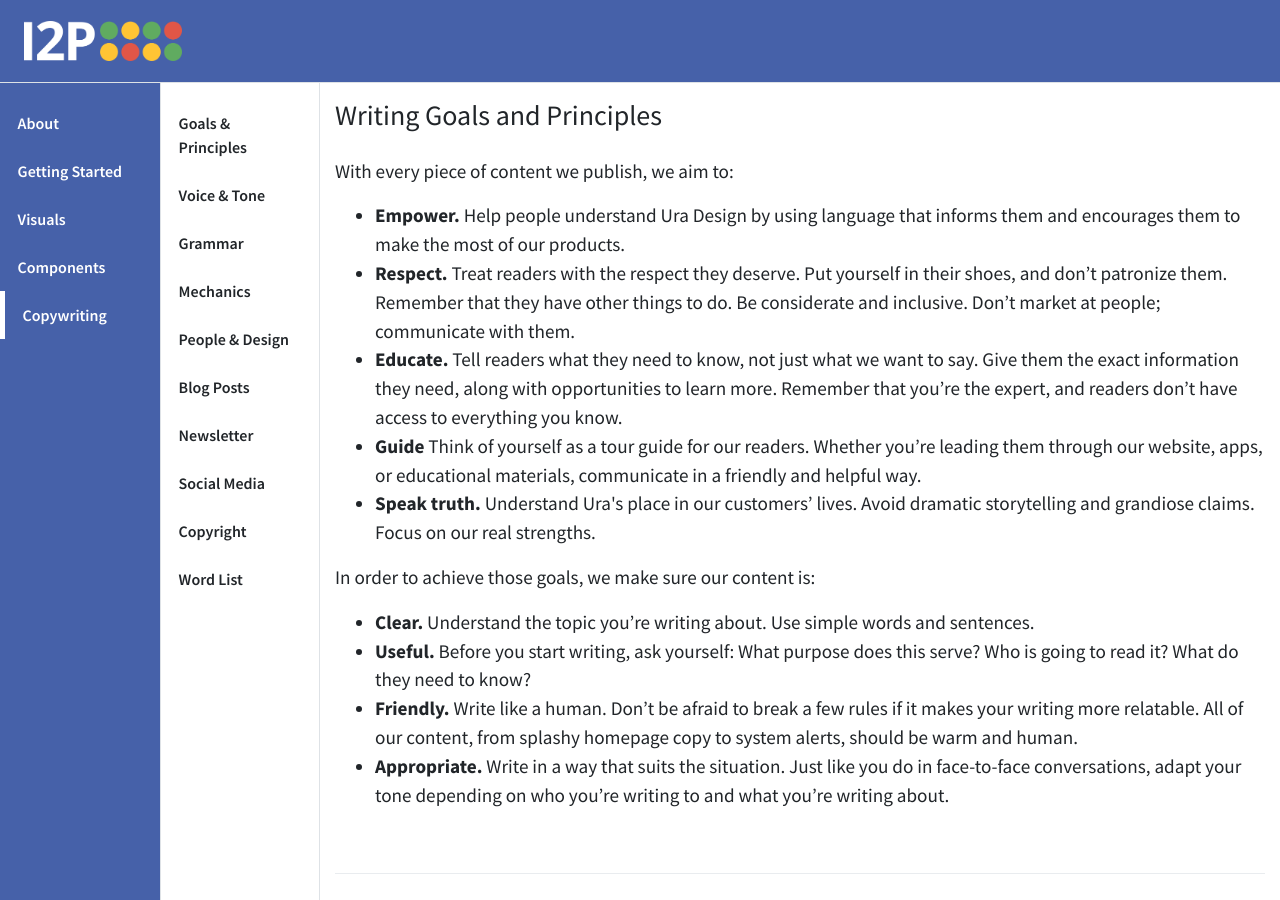
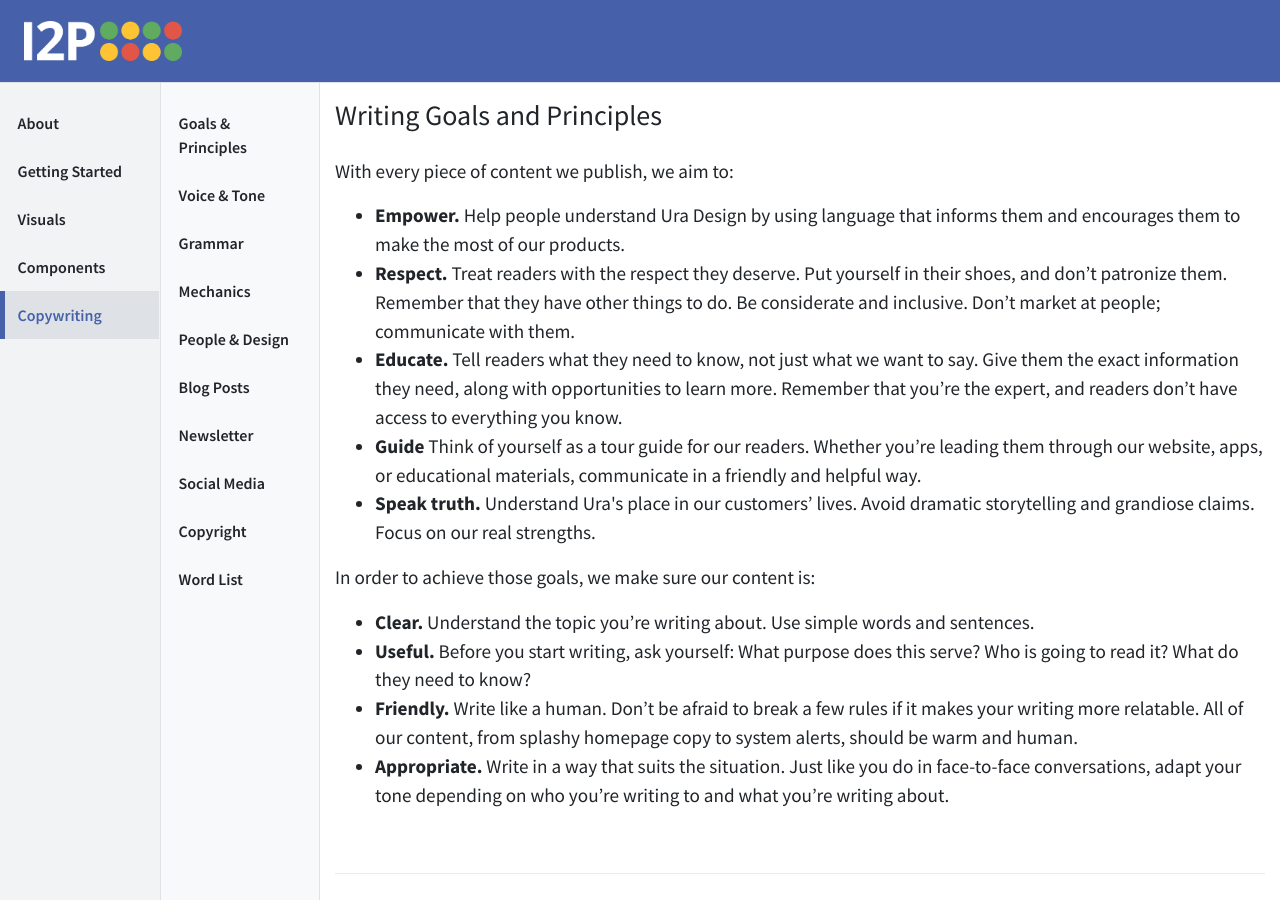
Before and after one commit to uradotdesign/i2p-styleguide, a Jekyll site: the page built from copywriting.md, in a window 1280 px wide and 900 px high. Built offline with Jekyll 4.4.1, drawn with Linux system fonts in a browser that asks for light colours.

Commit message:
improvement on  the sidebar colors

```diff
--- a/_includes/sidebar.html
+++ b/_includes/sidebar.html
@@ -2,7 +2,7 @@
   <ul class="p-0 list-group pt-3 sidebar-fill">
     {% for sidebar_hash in page.sidebar %}
       {% for link in sidebar_hash %}
-        <a href="#{{ link[0] }}"><li class="list-group-item rb-sidebar">
+        <a class="sidebar__link__light" href="#{{ link[0] }}"><li class="list-group-item rb-sidebar">
           {{ link[1] }}
         </li></a>
       {% endfor %}
--- a/assets/styles/layout.scss
+++ b/assets/styles/layout.scss
@@ -31,22 +31,15 @@
   }
 }
 
-.rb-sidebar__2 {
-
-	& .list-group-item {
-		color: $oc-gray-9 !important;
-	}
-}
 .sidebar-wrapper {
   background-color: $oc-gray-3;
 }
 
 .sidebar__link__light {
-  color: $oc-white !important;
+  color: $oc-gray-9 !important;
 
   &:hover {
-    // color: $secondary !important;
-    // color: $oc-gray-9 !important;
+    color: $secondary !important;
   }
 }
 
@@ -57,17 +50,17 @@
 
 .active,
 .active:hover {
-  background-color: "transparent"!important;
-	border-left: 5px solid $oc-white;
-  font-weight: bold;
+  background-color: $oc-gray-3 !important;
+	box-shadow: inset 5px 0 $primary;
 
   & * {
-    color: $oc-white !important;
+    color: $primary !important;
   }
 }
 
 .rb-sidebar__2 .active {
-	border-left: 5px solid $primary;
+	background-color: $oc-gray-3 !important;
+	box-shadow: inset 5px 0 $primary;
 }
 
 .rp-navbar__top {
@@ -94,11 +87,11 @@
 }
 
 .rb-sidebar__1 {
-  background-color: $primary;
+  background-color: $oc-gray-1;
 }
 
 .rb-sidebar__2 {
-  background-color: $oc-white;
+  background-color: $oc-gray-0;
 }
 
 .rb-contain {
@@ -143,21 +136,16 @@
   width: 12.45%;
 }
 
-.list-group-item:focus, .list-group-item:hover {
-  // background-color: $oc-gray-3 !important;
-	border-left: 5px solid $primary;
+.list-group-item:focus,
+.list-group-item:hover {
+   background-color: $oc-gray-2 !important;
+
+	 & * {
+		 color: $primary;
+	 }
 }
-
-.rb-sidebar__2 .list-group-item:focus, .rb-sidebar__2 .list-group-item:hover {
-  // background-color: $oc-gray-3 !important;
-	border-left: 5px solid $oc-white;
-}
-.rb-sidebar__2 .active:focus, .rb-sidebar__2 .active:hover {
-	border-left: 5px solid $primary;
-}
-
-.rb-sidebar__2 .list-group-item {
-  width: 100%;
+.list-group-item.active {
+	color: $primary;
 }
 
 .bg-box {
```
Also changed, not shown: 5 other files.
